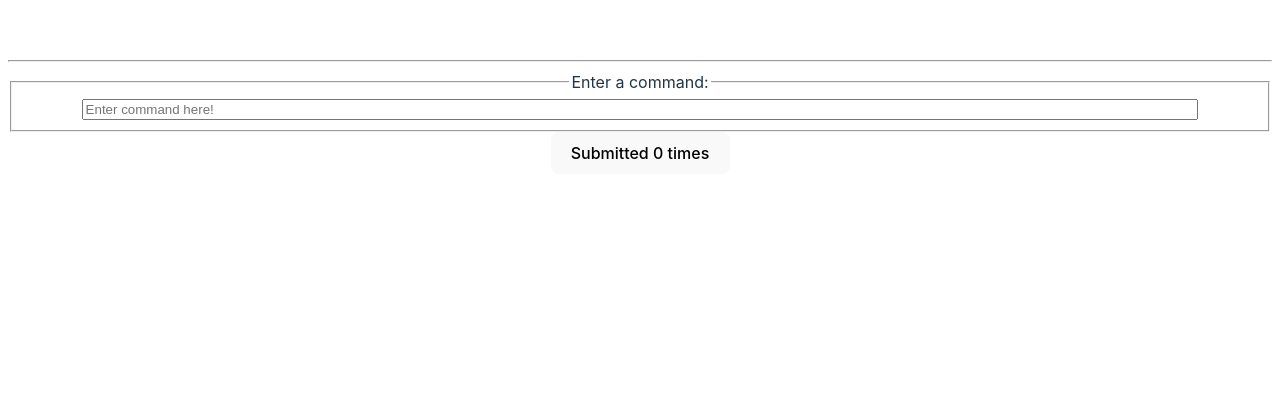
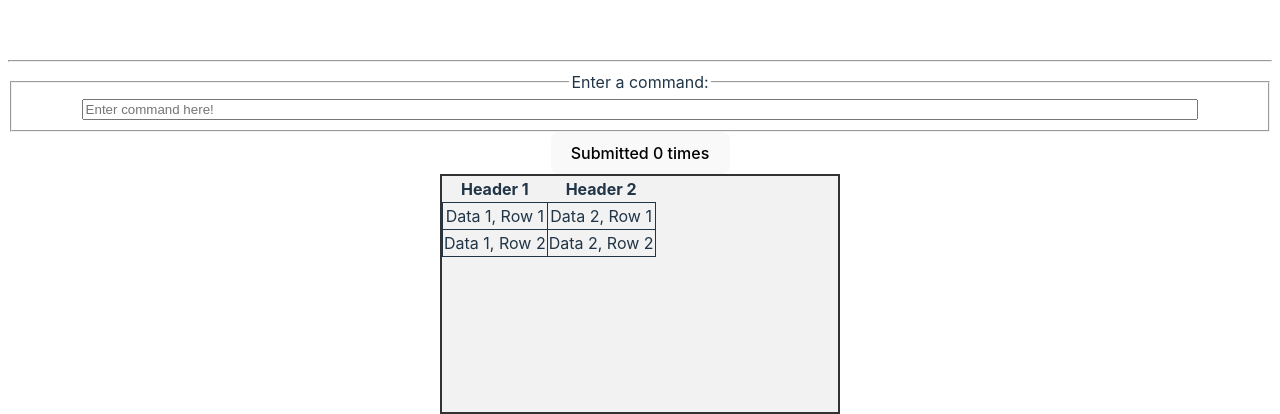
Before and after one commit to kentharit/mock-gh, a React (Vite) app: page / in a window 1280 px wide. Shown: the part 555-969 px from the top of the page. Before the commit the page ends 935 px from the top, so only its background shows below. Built offline with nearby package versions, Linux system fonts and the light colour scheme.

Commit message:
feat: added outputBox component and basic command handling

```diff
--- /dev/null
+++ b/src/components/OutputBox.tsx
@@ -0,0 +1,64 @@
+import "../styles/main.css";
+import { Dispatch, SetStateAction } from "react";
+
+// Remember that parameter names don't necessarily need to overlap;
+// I could use different variable names in the actual function.
+interface OutputBoxProps {
+  command: string;
+  data: string[][] | string;
+  mode: string;
+}
+
+// Input boxes contain state. We want to make sure React is managing that state,
+//   so we have a special component that wraps the input box.
+export function OutputBox({ command, data, mode }: OutputBoxProps) {
+  //   return mode === "brief" ? <p> {command} </p> : <p> no command </p>;
+  if (mode === "brief") {
+    if (Array.isArray(data)) {
+      // Check if data is a list of list of strings (string[][])
+      // If so, generate an HTML table
+      return (
+        <table>
+          <tbody>
+            {data.map((row, rowIndex) => (
+              <tr key={rowIndex}>
+                {row.map((cell, cellIndex) => (
+                  <td key={cellIndex}>{cell}</td>
+                ))}
+              </tr>
+            ))}
+          </tbody>
+        </table>
+      );
+    } else {
+      return <p> {data} </p>;
+    }
+  } else {
+    if (Array.isArray(data)) {
+      return (
+        <div>
+          <p> Command: {command} </p>
+          <p> Output: </p>
+          <table>
+            <tbody>
+              {data.map((row, rowIndex) => (
+                <tr key={rowIndex}>
+                  {row.map((cell, cellIndex) => (
+                    <td key={cellIndex}>{cell}</td>
+                  ))}
+                </tr>
+              ))}
+            </tbody>
+          </table>
+        </div>
+      );
+    } else {
+      return (
+        <div>
+          <p> Command: {command} </p>
+          <p> Output: {data} </p>
+        </div>
+      );
+    }
+  }
+}
--- a/src/components/REPL.tsx
+++ b/src/components/REPL.tsx
@@ -14,16 +14,16 @@ import { REPLInput } from "./REPLInput";
 
 export default function REPL() {
   // TODO: Add some kind of shared state that holds all the commands submitted.
-  // CHANGED
-  const [history, setHistory] = useState<string[]>([]);
+  const [history, setHistory] = useState<[string, string[][] | string][]>([]);
   const [mode, setMode] = useState<string>("brief");
+  const [hasHeader, setHasHeader] = useState<boolean>(true);
 
   return (
     <div className="repl">
       {/*This is where your REPLHistory might go... You also may choose to add it within your REPLInput
       component or somewhere else depending on your component organization. What are the pros and cons of each? */}
       {/* CHANGED */}
-      <REPLHistory history={history} />
+      <REPLHistory history={history} mode={mode} />
       <hr></hr>
       {/* CHANGED */}
       <REPLInput
--- a/src/components/REPLHistory.tsx
+++ b/src/components/REPLHistory.tsx
@@ -1,17 +1,25 @@
-import '../styles/main.css';
+import "../styles/main.css";
+import { OutputBox } from "./OutputBox";
 
-interface REPLHistoryProps{
+interface REPLHistoryProps {
   // TODO: Fill with some shared state tracking all the pushed commands
   // CHANGED
-    history: string[];
+  history: [string, string[][] | string][];
+  mode: string;
 }
-export function REPLHistory(props : REPLHistoryProps) {
+export function REPLHistory(props: REPLHistoryProps) {
   return (
     <div className="repl-history">
       {/* This is where command history will go */}
       {/* TODO: To go through all the pushed commands... try the .map() function! */}
       {/* CHANGED */}
-            {props.history.map((command, index) => <p>{command}</p>)}
+      {props.history.map((historyTuple, index) => (
+        <OutputBox
+          command={historyTuple[0]}
+          data={historyTuple[1]}
+          mode={props.mode}
+        />
+      ))}
     </div>
   );
 }
--- a/src/components/REPLInput.tsx
+++ b/src/components/REPLInput.tsx
@@ -2,11 +2,13 @@ import "../styles/main.css";
 import { Dispatch, SetStateAction, useState } from "react";
 import { ControlledInput } from "./ControlledInput";
 
+var filepaths = {}
+
 interface REPLInputProps {
   // TODO: Fill this with desired props... Maybe something to keep track of the submitted commands
   // CHANGED
-  history: string[];
-  setHistory: Dispatch<SetStateAction<string[]>>;
+  history: [string, string[][] | string][];
+  setHistory: Dispatch<SetStateAction<[string, string | string[][]][]>>;
   mode: string;
   setMode: Dispatch<SetStateAction<string>>;
 }
@@ -19,23 +21,49 @@ export function REPLInput(props: REPLInputProps) {
   // Manages the current amount of times the button is clicked
   const [count, setCount] = useState<number>(0);
 
+  const [loadedFilepath, setloadedFilepath] = useState<string>("");
+
   // This function is triggered when the button is clicked.
   function handleSubmit(commandString: string) {
     var splitted = commandString.split(" ");
     var command = splitted[0];
+    var output;
 
     if (command == "mode") {
-      props.mode === "brief"
-        ? props.setMode("verbose")
-        : props.setMode("brief");
+      if (splitted.length == 1) {
+        props.mode === "brief"
+          ? props.setMode("verbose")
+          : props.setMode("brief");
+        output = "Successfully changed mode";
+      }
+      else {
+        output = "Wrong number of arguments for mode";
+      }
     } else if (command == "load_file") {
+      if (splitted.length == 2) {
+        var filepath = splitted[1]
+        if (filepath in filepaths) {
+
+        }
+      }
     } else if (command == "view") {
+      output = [
+        ["1123123", "2123123123123"],
+        ["3123", "4123213213"],
+      ];
     } else if (command == "search") {
     } else {
+      output = "Not a valid command";
     }
 
+    if (typeof output == "undefined") {
+      output = "Not a valid command";
+    }
+
+    props.setHistory([...props.history, [command, output]]);
+
     setCount(count + 1);
-    props.setHistory([...props.history, commandString]);
+
     setCommandString("");
   }
   /**
@@ -60,6 +88,20 @@ export function REPLInput(props: REPLInputProps) {
       <button onClick={() => handleSubmit(commandString)}>
         Submitted {count} times
       </button>
+      <table className="center-table">
+        <tr>
+          <th>Header 1</th>
+          <th>Header 2</th>
+        </tr>
+        <tr>
+          <td>Data 1, Row 1</td>
+          <td>Data 2, Row 1</td>
+        </tr>
+        <tr>
+          <td>Data 1, Row 2</td>
+          <td>Data 2, Row 2</td>
+        </tr>
+      </table>
     </div>
   );
 }
--- a/src/styles/main.css
+++ b/src/styles/main.css
@@ -5,12 +5,12 @@
 */
 
 .repl {
-    position:relative;
-    min-height:95vh;
+  position: relative;
+  min-height: 95vh;
 }
 
 .repl-history {
-    height:55vh;
+  height: 55vh;
   margin: auto;
   display: block;
   overflow: scroll;
@@ -18,14 +18,31 @@
 
 .repl-input {
   margin: auto;
-    height:10vh;
+  height: 10vh;
 }
 .repl-command-box {
   width: 90%;
   margin: auto;
   display: block;
 }
-button{
+button {
   margin: auto;
   display: block;
 }
+
+table {
+  width: 100%;
+  max-width: 400px;
+  height: 240px;
+  margin: 0 auto;
+  display: block;
+  overflow-x: auto;
+  border-spacing: 0;
+  border-collapse: collapse;
+  border: 2px solid #333;
+  background-color: #f2f2f2;
+}
+
+td {
+  border: 1px solid;
+}
```
Lines whose indentation alone changed are shown as unchanged.
